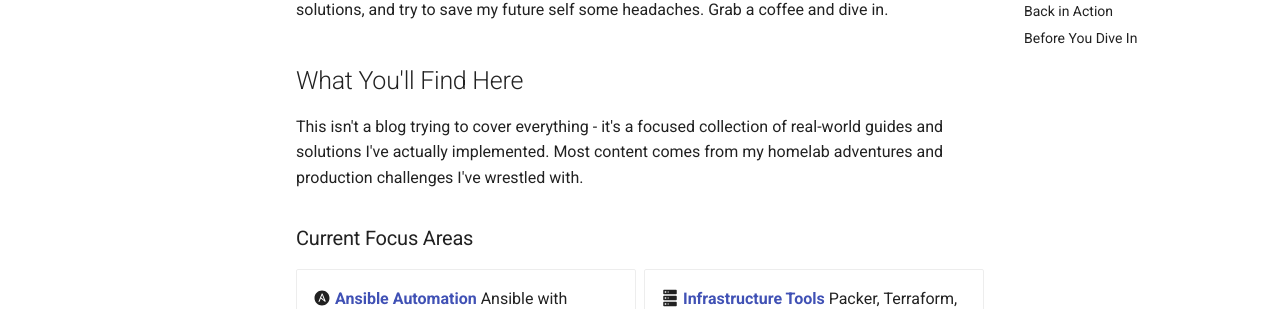
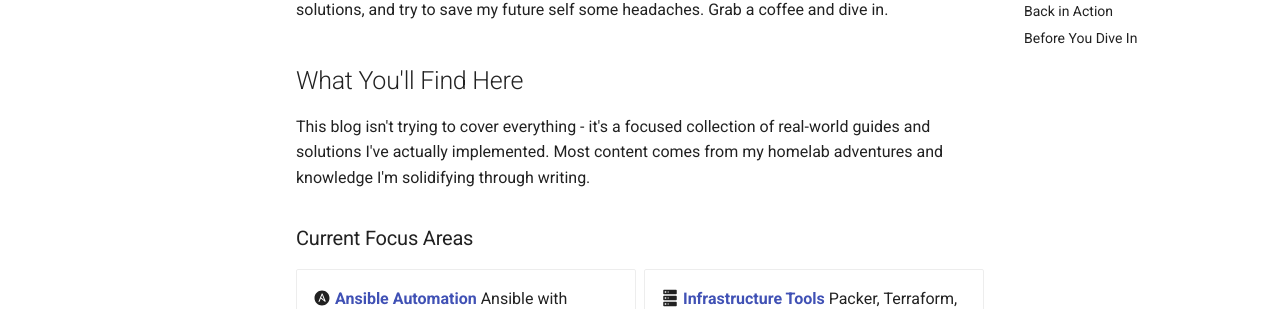
Before and after one commit to ravenawk/new_pb, an MkDocs documentation site: the page built from docs/index.md, in a window 1280 px wide and 900 px high. Shown: the part 256-565 px from the top of the window. Built offline with MkDocs 1.6.1 and Material for MkDocs 9.7.7, drawn with Linux system fonts in a browser that asks for light colours; comment, search, counter and statistics services are not loaded.

Commit message:
Update to welcome page

```diff
--- a/docs/index.md
+++ b/docs/index.md
@@ -7,8 +7,8 @@ Welcome to my corner of the internet where I document tech experiments, share ha
 
 ## What You'll Find Here
 
-This isn't a blog trying to cover everything - it's a focused collection of real-world guides and solutions I've actually implemented.
-Most content comes from my homelab adventures and production challenges I've wrestled with.
+This blog isn't trying to cover everything - it's a focused collection of real-world guides and solutions I've actually implemented.
+Most content comes from my homelab adventures and knowledge I'm solidifying through writing.
 
 ### Current Focus Areas
 
```
